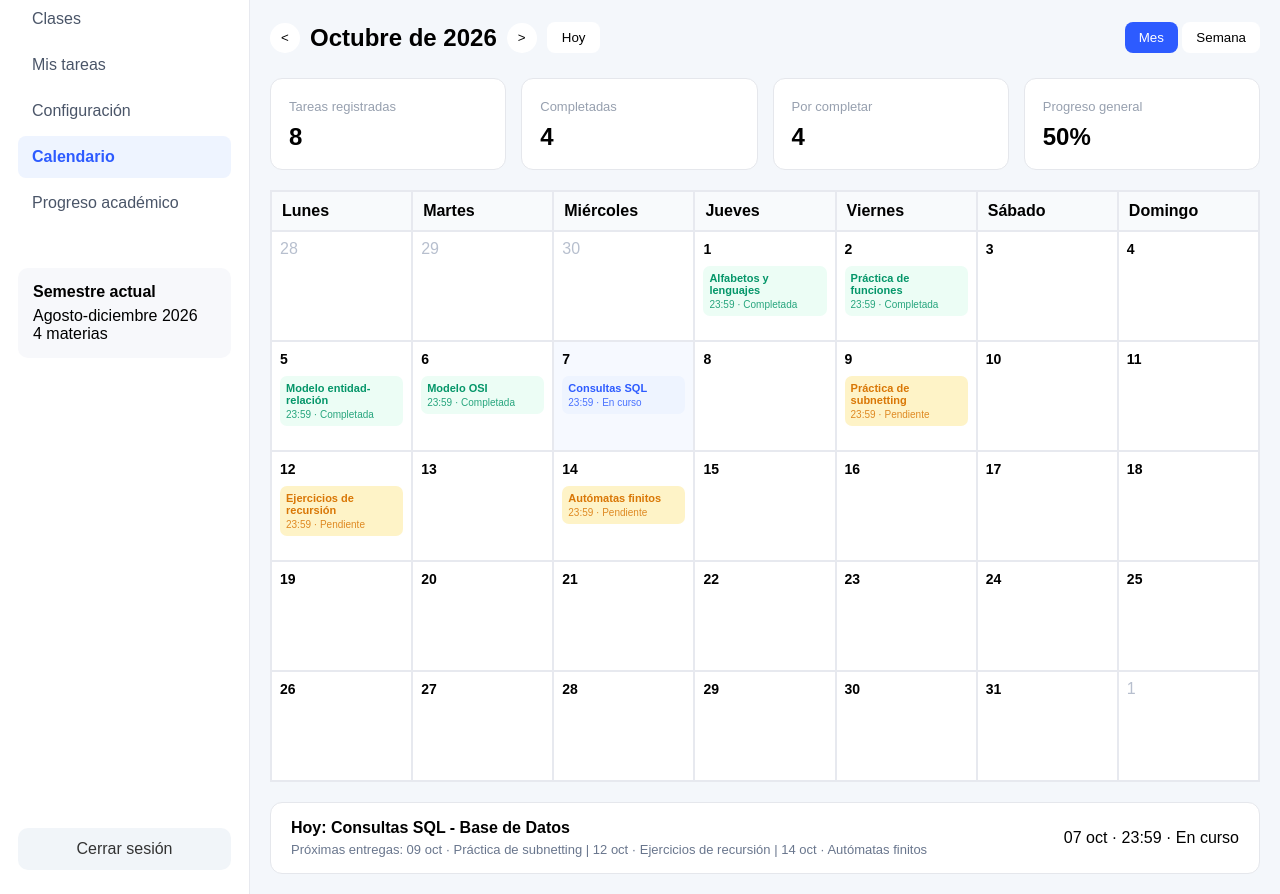
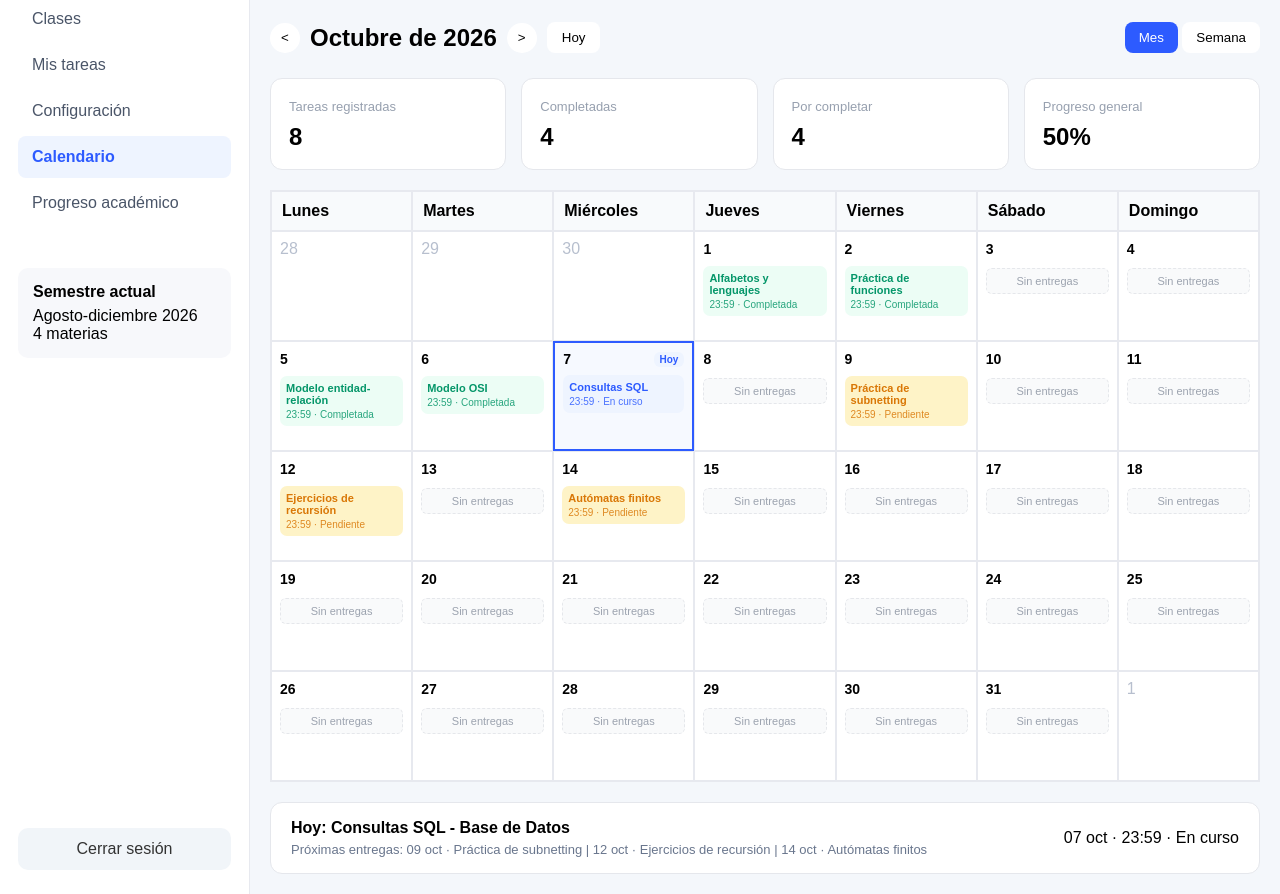
Before and after one commit to jgonzalez24-netizen/gestor-de-tareas, a plain HTML site: page HTML proyecto programación web/Login/Inicio/calendario/calendario.html in a window 1280 px wide. Shown: the part 158-1052 px from the top of the page. Drawn offline with Linux system fonts and the light colour scheme.

Commit message:
UI-30: resaltar dia actual con etiqueta Hoy y agregar Sin entregas en dias vacios

```diff
--- a/HTML proyecto programación web/Login/Inicio/calendario/calendario.html
+++ b/HTML proyecto programación web/Login/Inicio/calendario/calendario.html
@@ -110,14 +110,12 @@
             <div class="weekday">Domingo</div>
 
             <!-- Semana 1 -->
-
             <div class="day muted">28</div>
             <div class="day muted">29</div>
             <div class="day muted">30</div>
 
             <div class="day">
                 <span class="number">1</span>
-
                 <div class="task task-completed">
                     <span class="task-title">Alfabetos y lenguajes</span>
                     <span class="task-meta">23:59 · Completada</span>
@@ -126,7 +124,6 @@
 
             <div class="day">
                 <span class="number">2</span>
-
                 <div class="task task-completed">
                     <span class="task-title">Práctica de funciones</span>
                     <span class="task-meta">23:59 · Completada</span>
@@ -135,17 +132,17 @@
 
             <div class="day">
                 <span class="number">3</span>
+                <div class="no-tasks">Sin entregas</div>
             </div>
 
             <div class="day">
                 <span class="number">4</span>
+                <div class="no-tasks">Sin entregas</div>
             </div>
 
             <!-- Semana 2 -->
-
             <div class="day">
                 <span class="number">5</span>
-
                 <div class="task task-completed">
                     <span class="task-title">Modelo entidad-relación</span>
                     <span class="task-meta">23:59 · Completada</span>
@@ -154,7 +151,6 @@
 
             <div class="day">
                 <span class="number">6</span>
-
                 <div class="task task-completed">
                     <span class="task-title">Modelo OSI</span>
                     <span class="task-meta">23:59 · Completada</span>
@@ -162,69 +158,82 @@
             </div>
 
             <div class="day active-day">
-                <span class="number">7</span>
-
+                <div class="day-header">
+                    <span class="number">7</span>
+                    <span class="today-badge">Hoy</span>
+                </div>
                 <div class="task task-progress">
                     <span class="task-title">Consultas SQL</span>
                     <span class="task-meta">23:59 · En curso</span>
                 </div>
             </div>
 
-            <div class="day"><span class="number">8</span></div>
+            <div class="day">
+                <span class="number">8</span>
+                <div class="no-tasks">Sin entregas</div>
+            </div>
 
             <div class="day">
                 <span class="number">9</span>
-
                 <div class="task task-pending">
                     <span class="task-title">Práctica de subnetting</span>
                     <span class="task-meta">23:59 · Pendiente</span>
                 </div>
             </div>
 
-            <div class="day"><span class="number">10</span></div>
-            <div class="day"><span class="number">11</span></div>
-
-            <!-- resto del mes -->
+            <div class="day">
+                <span class="number">10</span>
+                <div class="no-tasks">Sin entregas</div>
+            </div>
 
             <div class="day">
+                <span class="number">11</span>
+                <div class="no-tasks">Sin entregas</div>
+            </div>
+
+            <!-- Semana 3 -->
+            <div class="day">
                 <span class="number">12</span>
-
                 <div class="task task-pending">
                     <span class="task-title">Ejercicios de recursión</span>
                     <span class="task-meta">23:59 · Pendiente</span>
                 </div>
             </div>
 
-            <div class="day"><span class="number">13</span></div>
+            <div class="day">
+                <span class="number">13</span>
+                <div class="no-tasks">Sin entregas</div>
+            </div>
 
             <div class="day">
                 <span class="number">14</span>
-
                 <div class="task task-pending">
                     <span class="task-title">Autómatas finitos</span>
                     <span class="task-meta">23:59 · Pendiente</span>
                 </div>
             </div>
 
-            <div class="day"><span class="number">15</span></div>
-            <div class="day"><span class="number">16</span></div>
-            <div class="day"><span class="number">17</span></div>
-            <div class="day"><span class="number">18</span></div>
+            <div class="day"><span class="number">15</span><div class="no-tasks">Sin entregas</div></div>
+            <div class="day"><span class="number">16</span><div class="no-tasks">Sin entregas</div></div>
+            <div class="day"><span class="number">17</span><div class="no-tasks">Sin entregas</div></div>
+            <div class="day"><span class="number">18</span><div class="no-tasks">Sin entregas</div></div>
 
-            <div class="day"><span class="number">19</span></div>
-            <div class="day"><span class="number">20</span></div>
-            <div class="day"><span class="number">21</span></div>
-            <div class="day"><span class="number">22</span></div>
-            <div class="day"><span class="number">23</span></div>
-            <div class="day"><span class="number">24</span></div>
-            <div class="day"><span class="number">25</span></div>
+            <!-- Semana 4 -->
+            <div class="day"><span class="number">19</span><div class="no-tasks">Sin entregas</div></div>
+            <div class="day"><span class="number">20</span><div class="no-tasks">Sin entregas</div></div>
+            <div class="day"><span class="number">21</span><div class="no-tasks">Sin entregas</div></div>
+            <div class="day"><span class="number">22</span><div class="no-tasks">Sin entregas</div></div>
+            <div class="day"><span class="number">23</span><div class="no-tasks">Sin entregas</div></div>
+            <div class="day"><span class="number">24</span><div class="no-tasks">Sin entregas</div></div>
+            <div class="day"><span class="number">25</span><div class="no-tasks">Sin entregas</div></div>
 
-            <div class="day"><span class="number">26</span></div>
-            <div class="day"><span class="number">27</span></div>
-            <div class="day"><span class="number">28</span></div>
-            <div class="day"><span class="number">29</span></div>
-            <div class="day"><span class="number">30</span></div>
-            <div class="day"><span class="number">31</span></div>
+            <!-- Semana 5 -->
+            <div class="day"><span class="number">26</span><div class="no-tasks">Sin entregas</div></div>
+            <div class="day"><span class="number">27</span><div class="no-tasks">Sin entregas</div></div>
+            <div class="day"><span class="number">28</span><div class="no-tasks">Sin entregas</div></div>
+            <div class="day"><span class="number">29</span><div class="no-tasks">Sin entregas</div></div>
+            <div class="day"><span class="number">30</span><div class="no-tasks">Sin entregas</div></div>
+            <div class="day"><span class="number">31</span><div class="no-tasks">Sin entregas</div></div>
             <div class="day muted">1</div>
 
         </section>
--- a/HTML proyecto programación web/Login/Inicio/calendario/styleCalendario.css
+++ b/HTML proyecto programación web/Login/Inicio/calendario/styleCalendario.css
@@ -277,3 +277,35 @@ nav a.active{
     background:#fef3c7;
     color:#d97706;
 }
+
+/* Resaltado del dia actual (Hoy) y etiqueta Sin entregas */
+.active-day{
+    border:2px solid #2d5bff;
+    background:#f6f9ff;
+}
+
+.day-header{
+    display:flex;
+    justify-content:space-between;
+    align-items:center;
+}
+
+.today-badge{
+    font-size:10px;
+    font-weight:600;
+    color:#2d5bff;
+    background:#eef4ff;
+    padding:2px 6px;
+    border-radius:6px;
+}
+
+.no-tasks{
+    margin-top:10px;
+    font-size:11px;
+    color:#9ca3af;
+    background:#f9fafb;
+    border:1px dashed #e5e7eb;
+    border-radius:6px;
+    padding:6px;
+    text-align:center;
+}
```
